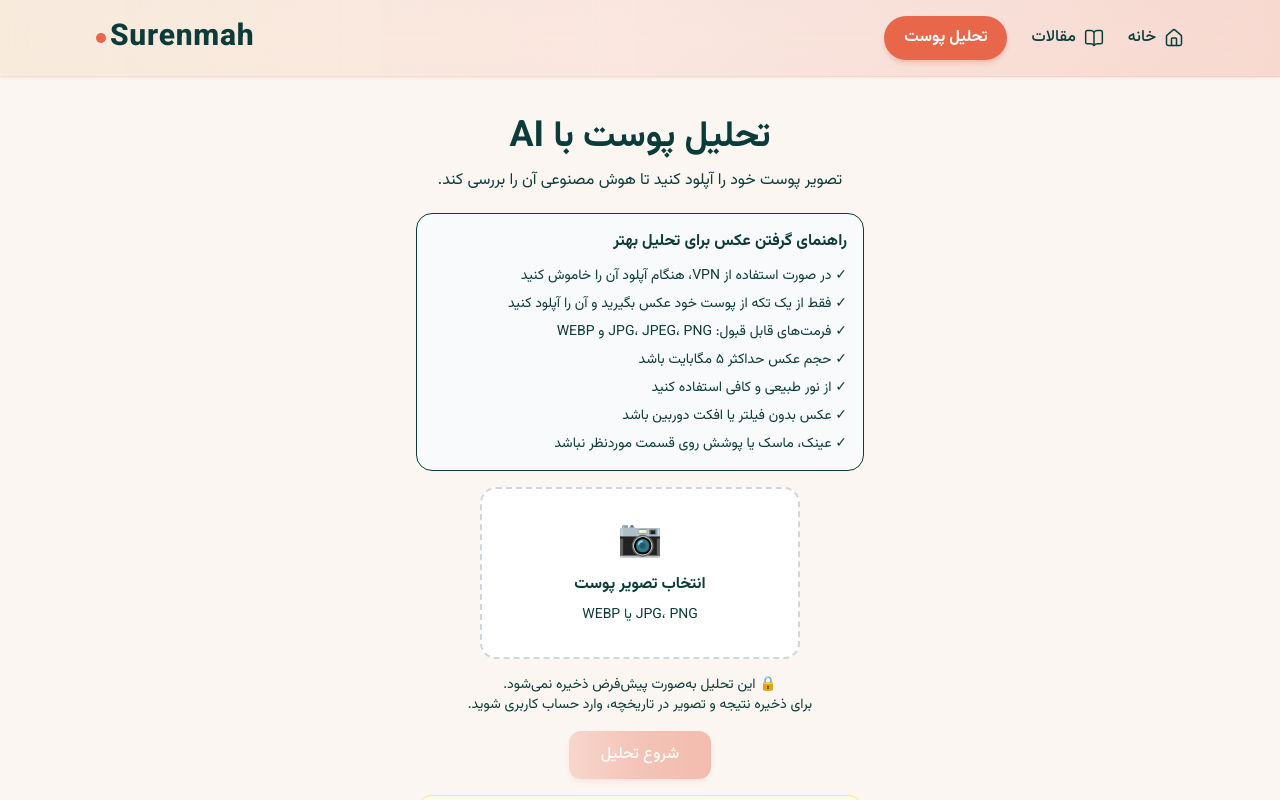
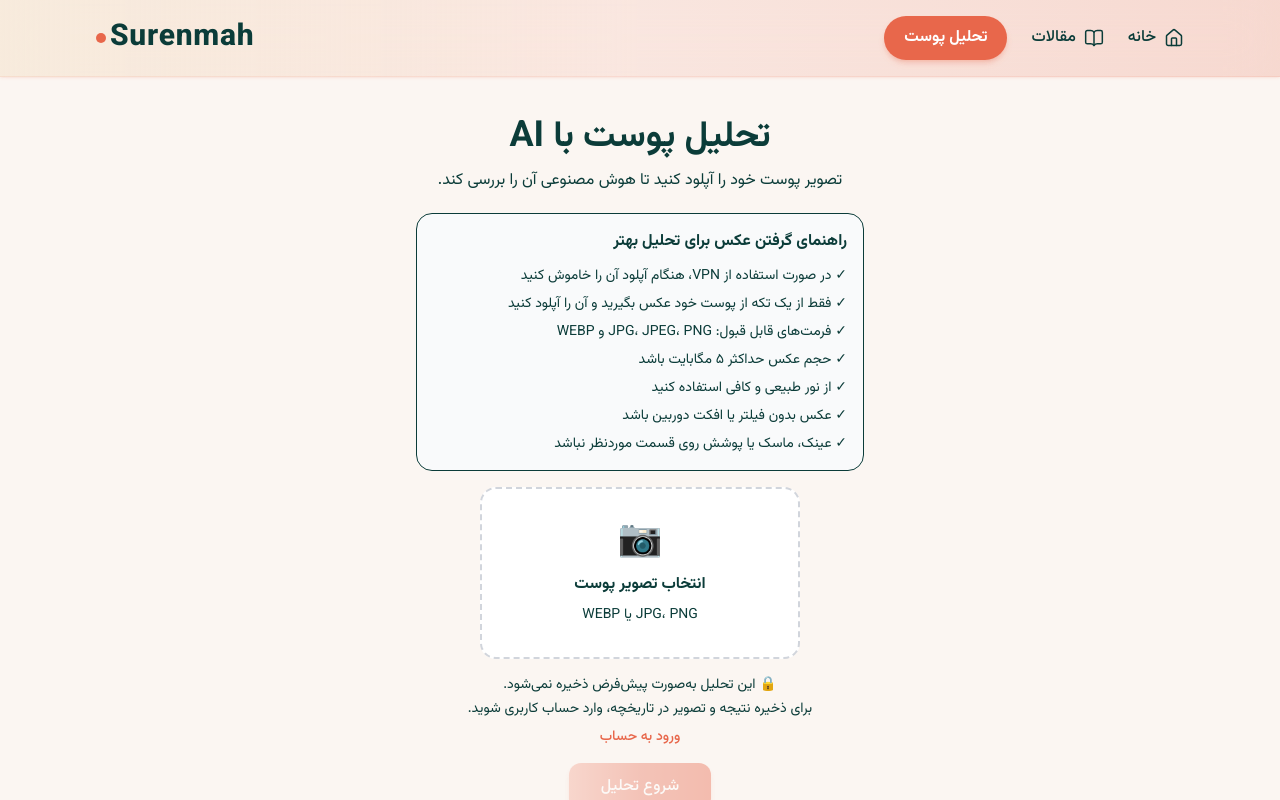
Before and after one commit to ahm100/Skin-Frontend, a Next.js app: page /analyze in a window 1280 px wide. Shown: the top 800 px of the page. Built offline with nearby package versions, Linux system fonts and the light colour scheme; no server answers.

Commit message:
login before savr change

```diff
--- a/app/analyze/page.tsx
+++ b/app/analyze/page.tsx
@@ -13,6 +13,7 @@
   const [loading, setLoading] = useState(false);
   const [saveToHistory, setSaveToHistory] = useState(false);
   const [isLoggedIn, setIsLoggedIn] = useState(false);
+
   const resultRef = useRef<HTMLDivElement>(null);
   const fileInputRef = useRef<HTMLInputElement>(null);
 
@@ -23,7 +24,6 @@
   function handleUpload(
     e: React.ChangeEvent<HTMLInputElement>
   ) {
-
     const file = e.target.files?.[0];
 
     setImageError("");
@@ -46,10 +46,7 @@
     ];
 
     if (!allowedTypes.includes(file.type)) {
-      console.log(
-        "INVALID FILE TYPE:",
-        file.type
-      );
+      console.log("INVALID FILE TYPE:", file.type);
 
       setImageError(
         "فرمت تصویر باید JPG، PNG یا WEBP باشد."
@@ -67,10 +64,7 @@
     const maxSize = 5 * 1024 * 1024;
 
     if (file.size > maxSize) {
-      console.log(
-        "FILE TOO LARGE:",
-        file.size
-      );
+      console.log("FILE TOO LARGE:", file.size);
 
       setImageError(
         "حجم تصویر نباید بیشتر از 5 مگابایت باشد."
@@ -94,13 +88,14 @@
     setImage(file);
   }
 
+  // =========================
+  // Authentication
+  // =========================
+
   useEffect(() => {
     const token = localStorage.getItem("token");
 
     setIsLoggedIn(!!token);
-    // if (!token) { // dont force anonymous users
-    //   window.location.href = "/login?returnUrl=/analyze";
-    // }
   }, []);
 
   // =========================
@@ -137,6 +132,7 @@
       const formData = new FormData();
 
       formData.append("image", image);
+
       formData.append(
         "saveToHistory",
         saveToHistory.toString()
@@ -149,11 +145,6 @@
       });
 
       const token = localStorage.getItem("token");
-
-      // if (!token) {
-      //   setImageError("لطفاً ابتدا وارد حساب کاربری شوید.");
-      //   return;
-      // }
 
       const headers: HeadersInit = {};
 
@@ -194,7 +185,6 @@
 
       setResult(data);
       setSaveToHistory(false);
-
     } catch (error) {
       console.error(
         "Analyze request failed:",
@@ -411,6 +401,9 @@
         </div>
       )}
 
+      {/* ========================= */}
+      {/* Save To History */}
+      {/* ========================= */}
 
       {isLoggedIn ? (
         <label
@@ -427,13 +420,15 @@
           <input
             type="checkbox"
             checked={saveToHistory}
-            onChange={(e) => setSaveToHistory(e.target.checked)}
+            onChange={(e) =>
+              setSaveToHistory(e.target.checked)
+            }
           />
 
           ذخیره این تحلیل در تاریخچه من
         </label>
       ) : (
-        <p
+        <div
           className="
             mt-4
             max-w-sm
@@ -442,10 +437,31 @@
             text-petrol
           "
         >
+          <p>
             🔒 این تحلیل به‌صورت پیش‌فرض ذخیره نمی‌شود.
-          <br />
-          برای ذخیره نتیجه و تصویر در تاریخچه، وارد حساب کاربری شوید.
           </p>
+
+          <p className="mt-1">
+            برای ذخیره نتیجه و تصویر در تاریخچه،
+            وارد حساب کاربری شوید.
+          </p>
+
+          <button
+            type="button"
+            onClick={() => {
+              window.location.href =
+                "/login?returnUrl=/analyze";
+            }}
+            className="
+              mt-2
+              font-medium
+              text-coral
+              hover:underline
+            "
+          >
+            ورود به حساب
+          </button>
+        </div>
       )}
 
       {/* ========================= */}
@@ -514,5 +530,5 @@
 
       <Disclaimer />
     </main>
-  );////
+  );
 }
```
Lines whose indentation alone changed are shown as unchanged.
